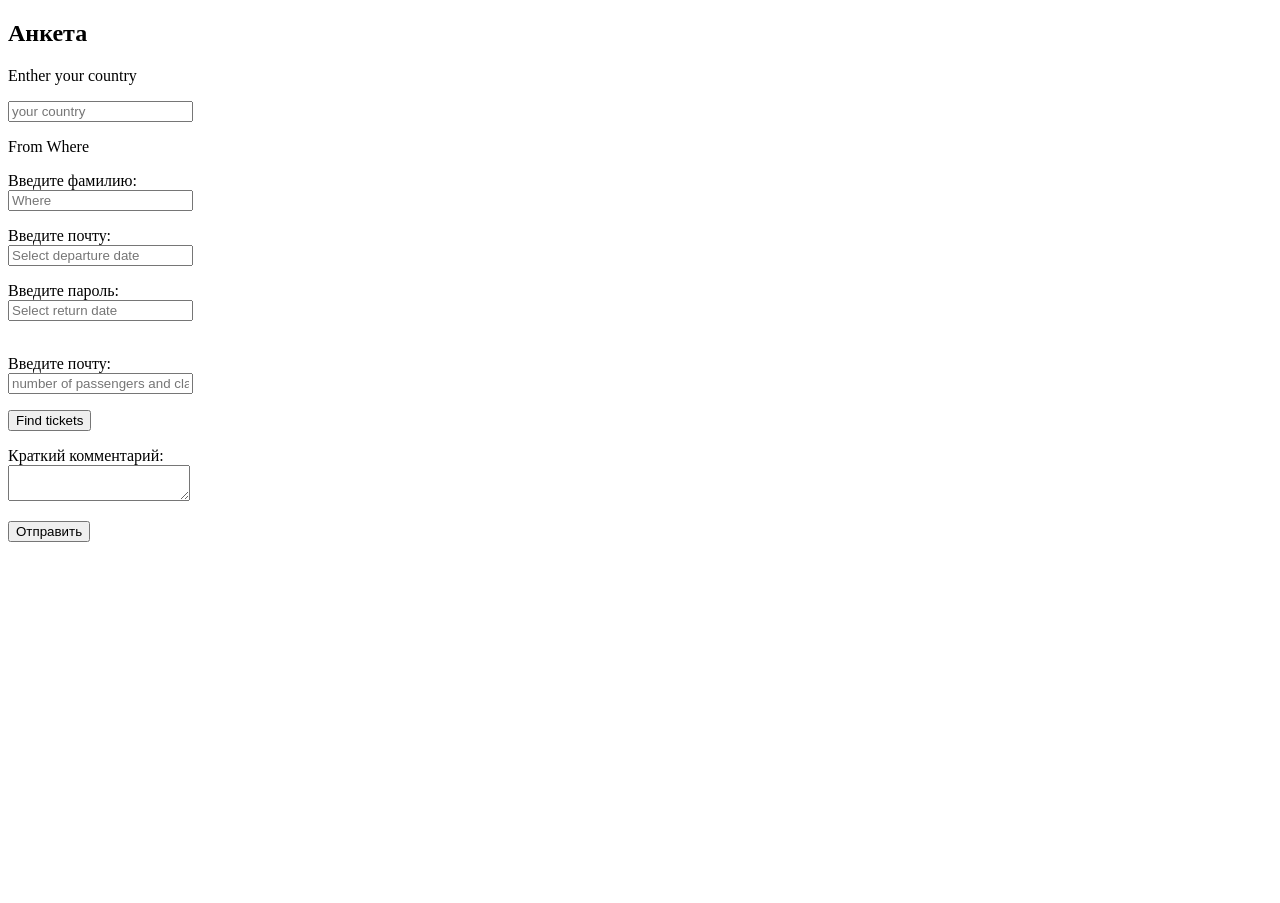
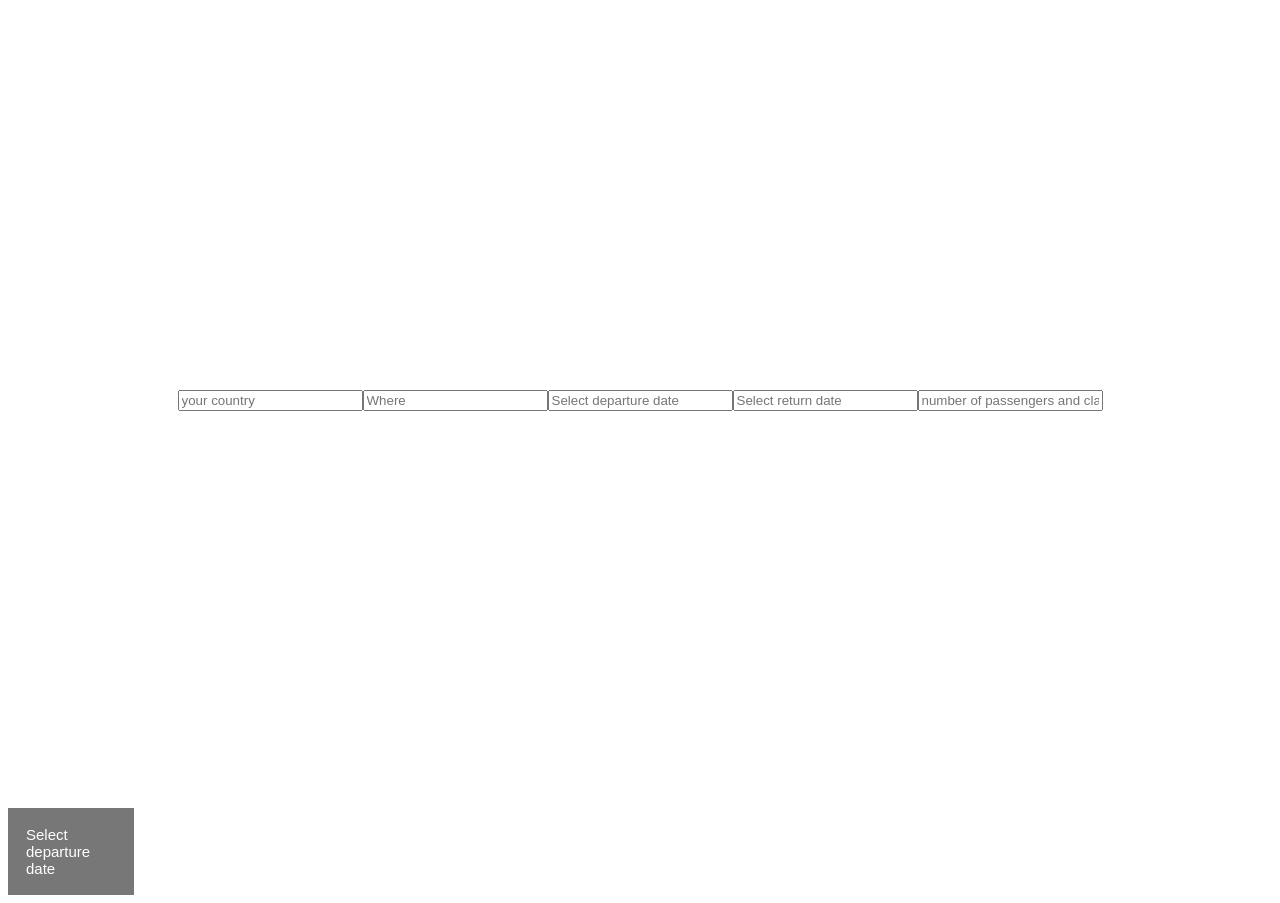
Before and after one commit to DenKozlov04/purchase-of-air-tickets, a PHP site: page / in a window 1280 px wide. Before the commit the page ends 542 px from the top, so only its background shows below. Run offline with PHP 8.4, Linux system fonts and the light colour scheme.

Commit message:
calendar button

```diff
--- a/index.php
+++ b/index.php
@@ -5,47 +5,248 @@
 <meta charset='utf-8' />
 </head>
 <body>
-<h2>Анкета</h2>
-<form action='input.php' method='POST'>
+
+
 <div class ='search'>
-    <p>Enther your country<br>
+
     <div class = 'box1-input'>
         <input type='text' name='country' placeholder='your country'/> </p>
-        <label for='box1'>From Where</label>
-        <form action1='input.php' method='POST1'>
+
+
     </div>
     <div class = 'box2'>
-        <p>Введите фамилию:<br>
+
         <input type='text' name='lastname'placeholder='Where' /></p>
-        <form action2='input.php' method='POST2'>
+
     </div>
     <div class = 'box3'>
-        <p>Введите почту:<br>
+
         <input type='text' name='parol'placeholder='Select departure date' /></p>
-        <form action3='input.php' method='POST3'>
+
     </div>
     <div class = 'box4'>
-        <p>Введите пароль:<br>
+
         <input type='text' name='post' placeholder='Select return date' /></p>
     </div>
     <div class = 'box5'>
-        <br>Введите почту:<br>
+
         <input type='text' name='parol'placeholder='number of passengers and class' /></p>
-        <form action4='input.php' method='POST4'>
+
     </div>
-    <div class = 'box6'>
+
+    <!-- <div class = 'box6'>
         <button type='button'>Find tickets</button>
         <form action5='input.php' method='POST5'>
-    </div>
+    </div> -->
 </div>
-<p>Краткий комментарий: <br>
-<textarea name='comment' maxlength='200'></textarea></p>
+<style>
+.collapsible {
+    background-color: #777;
+    color: white;
+    cursor: pointer;
+    padding: 18px;
+    width: 10%;
+    border: none;
+    text-align: left;
+    outline: none;
+    font-size: 15px;
+}
+
+.active, .collapsible:hover {
+    background-color: #555;
+}
+
+.content {
+    padding: 0 18px;
+    display: none;
+    overflow: hidden;
+
+}
+
+.search {
+    display: flex;
+    align-items: center;
+    flex-direction: row;
+    height: 800px;
+    justify-content: center;
+}
+</style>
+</head>
+<body>
+
+<button class="collapsible">Select departure date</button>
+<div class="content">
+<style>
+* {box-sizing: border-box;}
+ul {list-style-type: none;}
+body {font-family: Verdana, sans-serif;}
+
+.month {
+  padding: 70px 25px;
+  width: 25%;
+  background: #1abc9c;
+  text-align: center;
+}
+
+.month ul {
+  margin: 0;
+  padding: 0;
+}
+
+.month ul li {
+  color: white;
+  font-size: 20px;
+  text-transform: uppercase;
+  letter-spacing: 3px;
+}
+
+.month .prev {
+  float: left;
+  padding-top: 10px;
+}
+
+.month .next {
+  float: right;
+  padding-top: 10px;
+}
+
+.weekdays {
+  margin: 0;
+  padding: 10px 0;
+  background-color: #ddd;
+  word-spacing:33px;
+  width: 25%
+
+}
+
+.weekdays li {
+  display: inline-block;
+  width: 6.6%;
+  color: #666;
+  text-align: center;
+}
+
+.days {
+  padding: 1px 0;
+  background: #eee;
+  margin: 0;
+  height: 120px;
+  width: 25%;
+  word-spacing:33px;
+
+}
+
+.days li {
+  list-style-type: none;
+  display: inline-block;
+  width: 6.6%;
+  text-align: center;
+  margin-bottom: 5px;
+  font-size:12px;
+  color: #777;
+}
+
+.days li .active {
+  padding: 5px;
+  background: #1abc9c;
+  color: white !important
+}
+
+/* Add media queries for smaller screens */
+@media screen and (max-width:720px) {
+  .weekdays li, .days li {width: 6.1%;}
+}
+
+@media screen and (max-width: 420px) {
+  .weekdays li, .days li {width: 6.5%;}
+  .days li .active {padding: 2px;}
+}
+
+@media screen and (max-width: 290px) {
+  .weekdays li, .days li {width: 5.2%;}
+}
+</style>
+</head>
+<body>
+<div class="month">
+  <ul>
+    <li class="prev">&#10094;</li>
+    <li class="next">&#10095;</li>
+    <li>
+      August<br>
+      <span style="font-size:18px">2021</span>
+    </li>
+  </ul>
+</div>
+
+<ul class="weekdays">
+  <li>Mo</li>
+  <li>Tu</li>
+  <li>We</li>
+  <li>Th</li>
+  <li>Fr</li>
+  <li>Sa</li>
+  <li>Su</li>
+</ul>
+
+<ul class="days">
+  <li>1</li>
+  <li>2</li>
+  <li>3</li>
+  <li>4</li>
+  <li>5</li>
+  <li>6</li>
+  <li>7</li>
+  <li>8</li>
+  <li>9</li>
+  <li><span class="active">10</span></li>
+  <li>11</li>
+  <li>12</li>
+  <li>13</li>
+  <li>14</li>
+  <li>15</li>
+  <li>16</li>
+  <li>17</li>
+  <li>18</li>
+  <li>19</li>
+  <li>20</li>
+  <li>21</li>
+  <li>22</li>
+  <li>23</li>
+  <li>24</li>
+  <li>25</li>
+  <li>26</li>
+  <li>27</li>
+  <li>28</li>
+  <li>29</li>
+  <li>30</li>
+  <li>31</li>
+</ul></div>
+<script>
+var coll = document.getElementsByClassName("collapsible");
+var i;
+
+for (i = 0; i < coll.length; i++) {
+    coll[i].addEventListener("click", function() {
+        this.classList.toggle("active");
+        var content = this.nextElementSibling;
+        if (content.style.display === "block") {
+            content.style.display = "none";
+        } else {
+            content.style.display = "block";
+        }
+    });
+}
+</script>
+
+<!-- <textarea name='comment' maxlength='200'></textarea></p>
 <input type='submit' value='Отправить'>
-</form>
+</form> -->
 </body>
 </html>
 
 <?php
+
 //⇒
 
 // require 'helpers.php';
```
Also changed, not shown: js/js.js (added).
